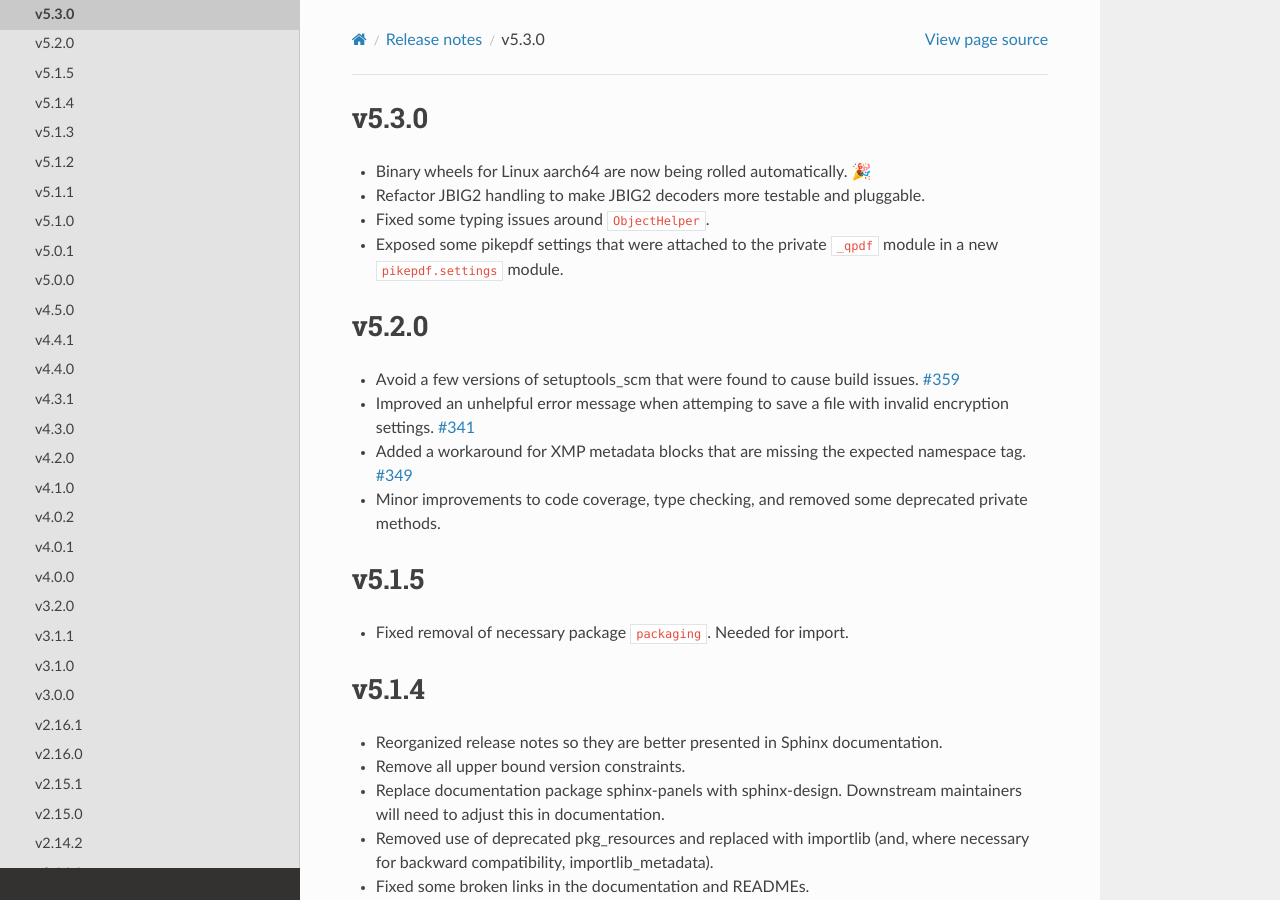
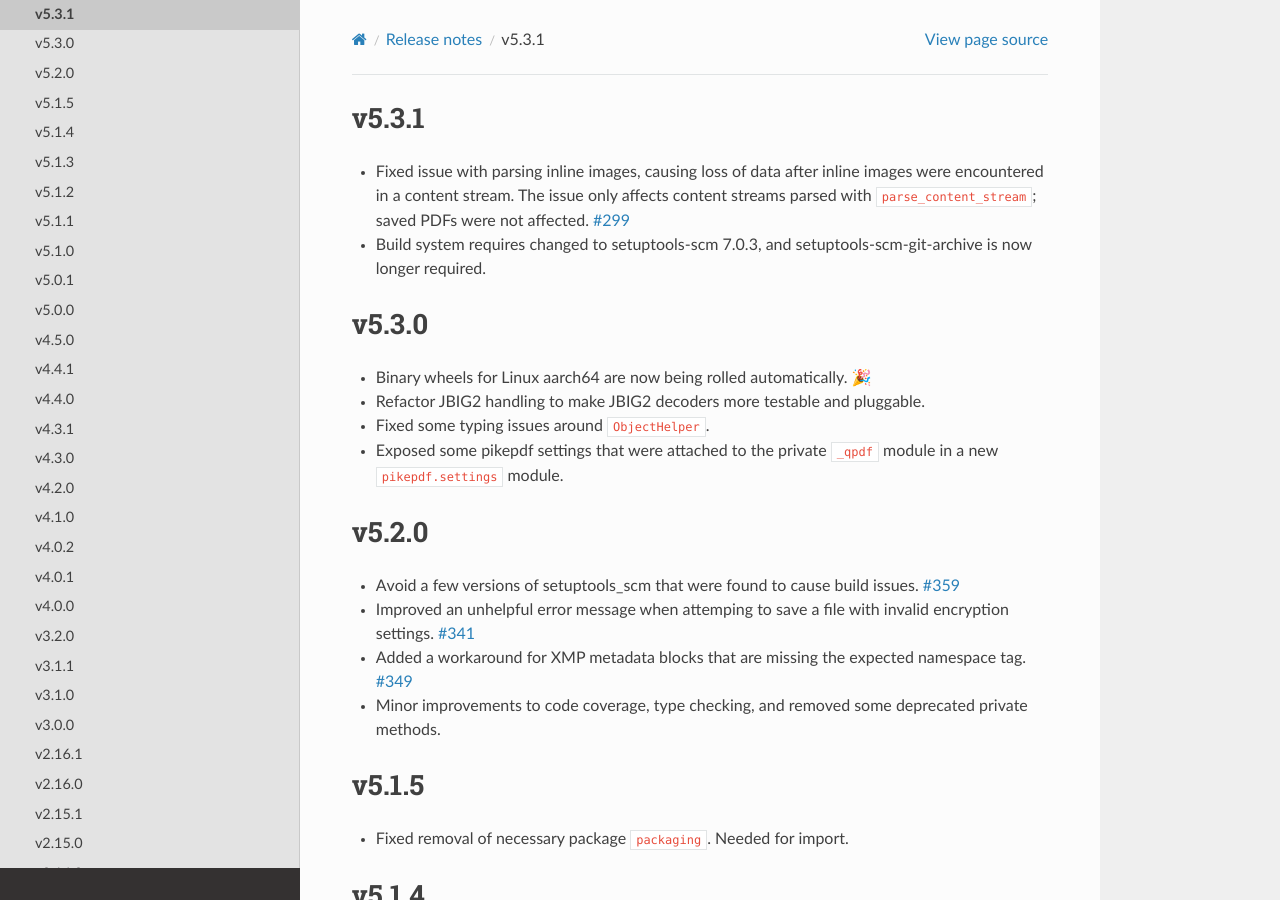
Before and after one commit to pikepdf/pikepdf, a Sphinx documentation site: the page built from docs/releasenotes/version5.rst, in a window 1280 px wide and 900 px high. Built offline with Sphinx 7.4.7 and the Read the Docs theme 2.0.0, drawn with Linux system fonts in a browser that asks for light colours; the version number could not be read and is left out.

Commit message:
v5.3.1 release notes

```diff
--- a/docs/releasenotes/version5.rst
+++ b/docs/releasenotes/version5.rst
@@ -1,3 +1,13 @@
+v5.3.1
+======
+
+-  Fixed issue with parsing inline images, causing loss of data after
+   inline images were encountered in a content stream. The issue only affects
+   content streams parsed with ``parse_content_stream``; saved PDFs were not
+   affected. :issue:`299`
+-  Build system requires changed to setuptools-scm 7.0.3, and
+   setuptools-scm-git-archive is now longer required.
+
 v5.3.0
 ======
 
```
